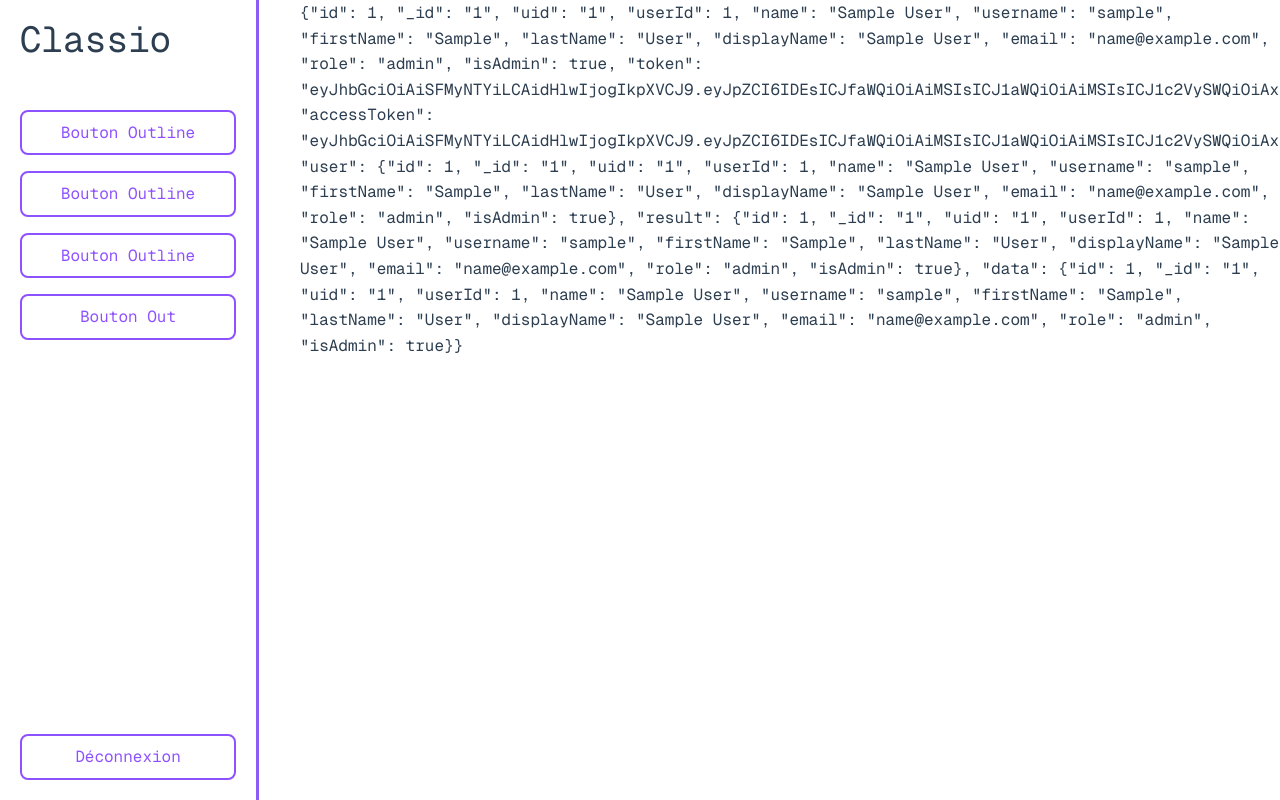
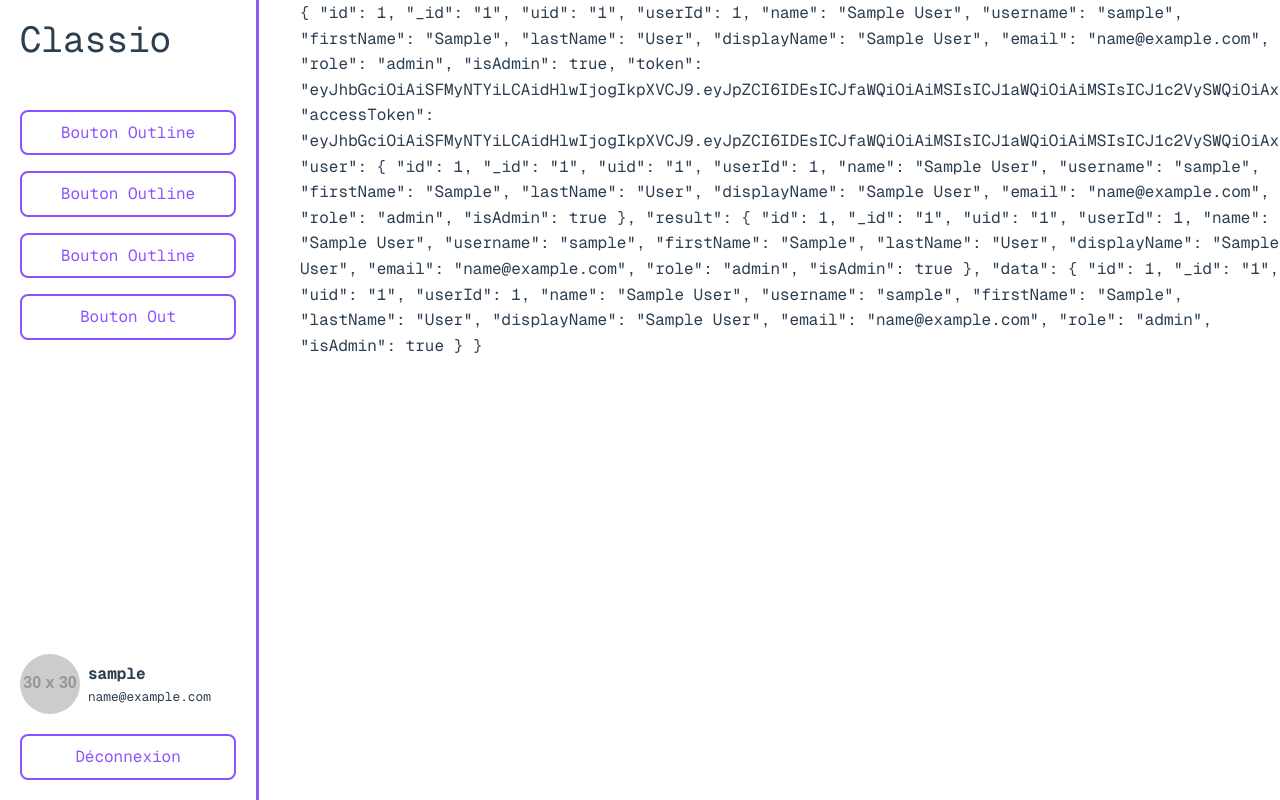
Before and after one commit to xonyis/CLASSIO, a Vue app in the folder classio-front/: page / in a window 1280 px wide. Shown: the top 800 px of the page. Built offline with nearby package versions, Linux system fonts and the light colour scheme; sample sign-in values are in the browser's storage.

Commit message:
ajout profil dashboard

```diff
--- a/classio-front/src/components/SideBarComponent.vue
+++ b/classio-front/src/components/SideBarComponent.vue
@@ -1,5 +1,19 @@
-<script setup>
-
+<script>
+import router from "@/router/index.js";
+import {useRouter} from "vue-router";
+export default {
+  data() {
+    return {
+      user: JSON.parse(localStorage.getItem("user")),
+      router: useRouter()
+    }
+  },
+  methods: {
+    goTo() {
+      this.router.push('/login')
+    }
+  }
+}
 </script>
 
 <template>
@@ -8,7 +22,7 @@
       <h2 class="text-4xl">Classio</h2>
       <div class="flex flex-col gap-4" >
         <li class="nav-item">
-          <a class="  w-full inline-block border-2 border-violet-500 hover:bg-violet-500 hover:text-white text-violet-500 font-semibold py-2 px-4 rounded-lg transition-all duration-200 text-center">
+          <a class="w-full inline-block border-2 border-violet-500 hover:bg-violet-500 hover:text-white text-violet-500 font-semibold py-2 px-4 rounded-lg transition-all duration-200 text-center">
             Bouton Outline
           </a>
         </li>
@@ -31,9 +45,22 @@
       </div>
 
     </ul>
-    <a class="  w-full inline-block border-2 border-violet-500 hover:bg-violet-500 hover:text-white text-violet-500 font-semibold py-2 px-4 rounded-lg transition-all duration-200 text-center">
-      Déconnexion
-    </a>
+    <div class="flex-col flex gap-5 cursor-pointer
+" @click="goTo()">
+      <div class="flex items-center gap-2 profil-container">
+        <img :src="user.img" v-if="user.img" class="profil-picture">
+        <img src="https://placehold.co/30x30" class="profil-picture" v-else>
+        <div class="flex flex-col ">
+          <span class="profil-username">{{user.username}}</span>
+          <span class="profil-email">{{user.email}}</span>
+        </div>
+      </div>
+
+      <a class="  w-full inline-block border-2 border-violet-500 hover:bg-violet-500 hover:text-white text-violet-500 font-semibold py-2 px-4 rounded-lg transition-all duration-200 text-center">
+        Déconnexion
+      </a>
+    </div>
+
   </nav>
 </template>
 
@@ -44,4 +71,18 @@ nav {
   overflow-y: auto;
   outline: solid #8B5CF6;
 }
+
+.profil-picture {
+  width: 60px;
+  height: 60px;
+  border-radius: 50px;
+}
+
+.profil-username {
+  font-weight: bold;
+}
+
+.profil-email {
+  font-size: .8em;
+}
 </style>
--- a/classio-front/src/views/dashboard/DashboardView.vue
+++ b/classio-front/src/views/dashboard/DashboardView.vue
@@ -3,7 +3,7 @@ import SideBarComponent from "@/components/SideBarComponent.vue";
 export default {
   data() {
     return {
-      user: localStorage.getItem("user"),
+      user: JSON.parse(localStorage.getItem("user")),
     }
   },
   components: {
@@ -14,7 +14,7 @@ export default {
 
 <template>
   <div class=" flex min-h-screen w-full">
-    <SideBarComponent class="fixed top-0 left-0 w-64 h-full "/>
+    <SideBarComponent :user="user" class="fixed top-0 left-0 w-64 h-full "/>
     <main class="w-full pl-75">
       {{user}}
     </main>
```
